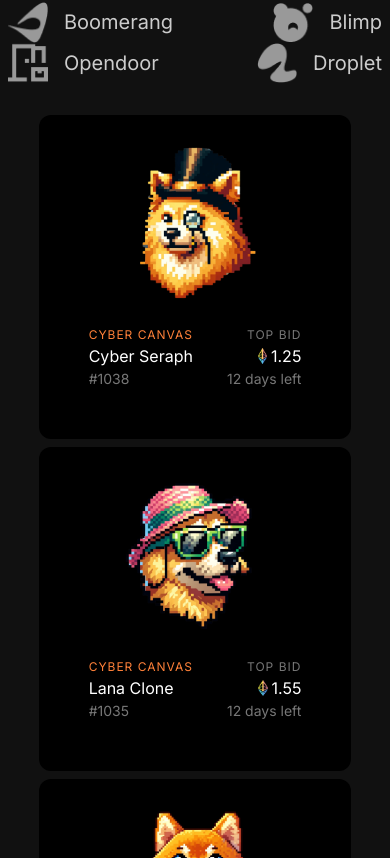
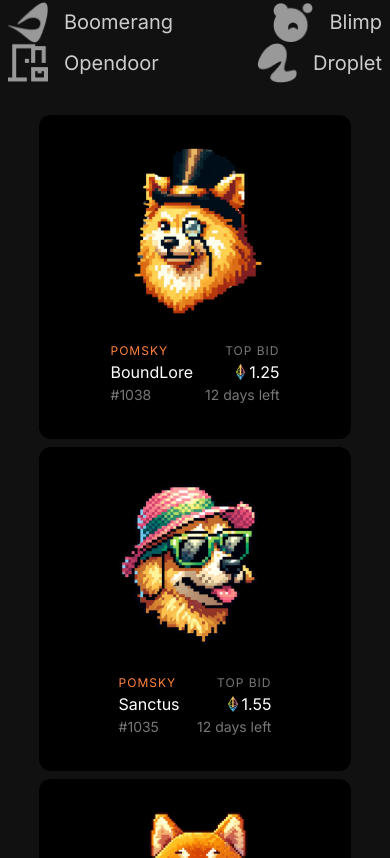
Before and after one commit to arthurduboks/react_nft_app, a React (Vite) app: page / in a window 390 px wide. Shown: the part 1142-2000 px from the top of the page. Built offline with nearby package versions, Linux system fonts and the light colour scheme.

Commit message:
added tablet responsiveness

```diff
--- a/src/App.css
+++ b/src/App.css
@@ -10,11 +10,22 @@
   flex-direction: column;
   max-width: 996px;
   padding-top: 64px;
+  width: 100%;
+  box-sizing: border-box;
 }
 
+/* Small devices (landscape phones, 576px and up) */
 @media (min-width: 576px) {
   .page-container {
     padding: 64px 8px 8px;
     gap: 64px;
   }
 }
+
+/* Medium devices (tablets, 768px and up) */
+@media (min-width: 768px) and (max-width: 991px) {
+  .page-container {
+    padding: 64px 24px 16px;
+    gap: 64px;
+  }
+}
--- a/src/components/nft_card/index.jsx
+++ b/src/components/nft_card/index.jsx
@@ -13,7 +13,7 @@ function NftCard(props) {
         loading="lazy"
       />
       <div className="nft-card_details">
-        <span className="nft-card_details-series">Cyber canvas</span>
+        <span className="nft-card_details-series">POMSKY</span>
         <span className="nft-card_details-top-bid">Top bid</span>
         <span className="nft-card_details-name">{name}</span>
         <span className="nft-card_details-price">
--- a/src/components/nft_card/style.css
+++ b/src/components/nft_card/style.css
@@ -11,7 +11,7 @@
 
 .nft-card_image {
   max-height: 192px;
-  max-height: 164px;
+  max-height: 180px;
 }
 
 .nft-card_details {
--- a/src/components/nft_card_list/index.jsx
+++ b/src/components/nft_card_list/index.jsx
@@ -8,28 +8,28 @@ import Nft1031 from "@/assets/nft-1031.png";
 export const nfts = [
   {
     image: Nft1038,
-    name: "Cyber Seraph",
+    name: "BoundLore",
     price: 1.25,
     daysLeft: 12,
     number: 1038,
   },
   {
     image: Nft1035,
-    name: "Lana Clone",
+    name: "Sanctus",
     price: 1.55,
     daysLeft: 12,
     number: 1035,
   },
   {
     image: Nft1034,
-    name: "Tech Titaness",
+    name: "LimenArt",
     price: 1.75,
     daysLeft: 12,
     number: 1034,
   },
   {
     image: Nft1031,
-    name: "Jupiter",
+    name: "PomeRealm",
     price: 1.15,
     daysLeft: 12,
     number: 1031,
@@ -42,6 +42,7 @@ function NftCardList() {
       {nfts.map((nft) => {
         return (
           <NftCard
+            key={nft.number}
             image={nft.image}
             name={nft.name}
             price={nft.price}
```
Also changed, not shown: src/assets/nft-1030.png (deleted).
